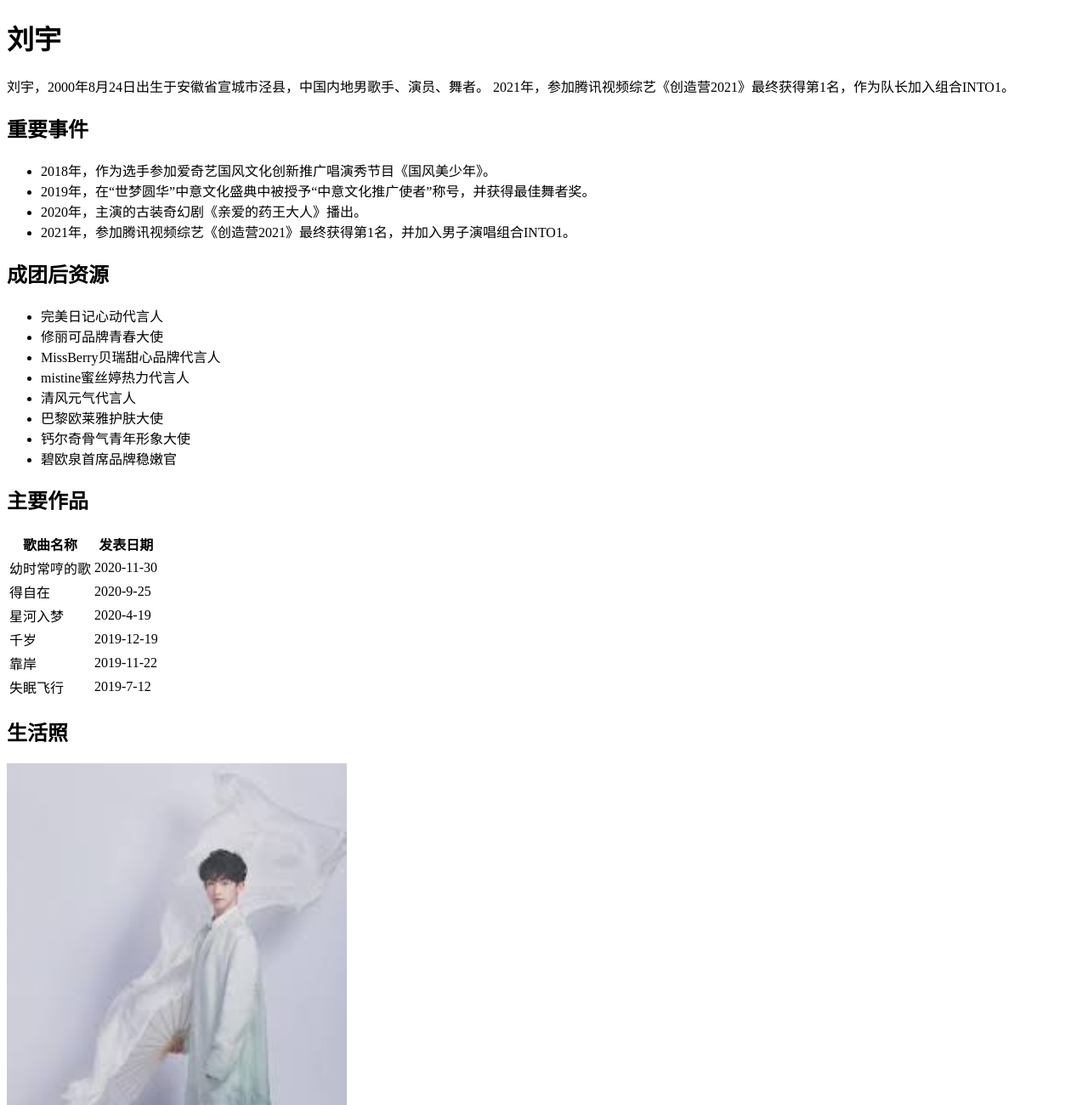
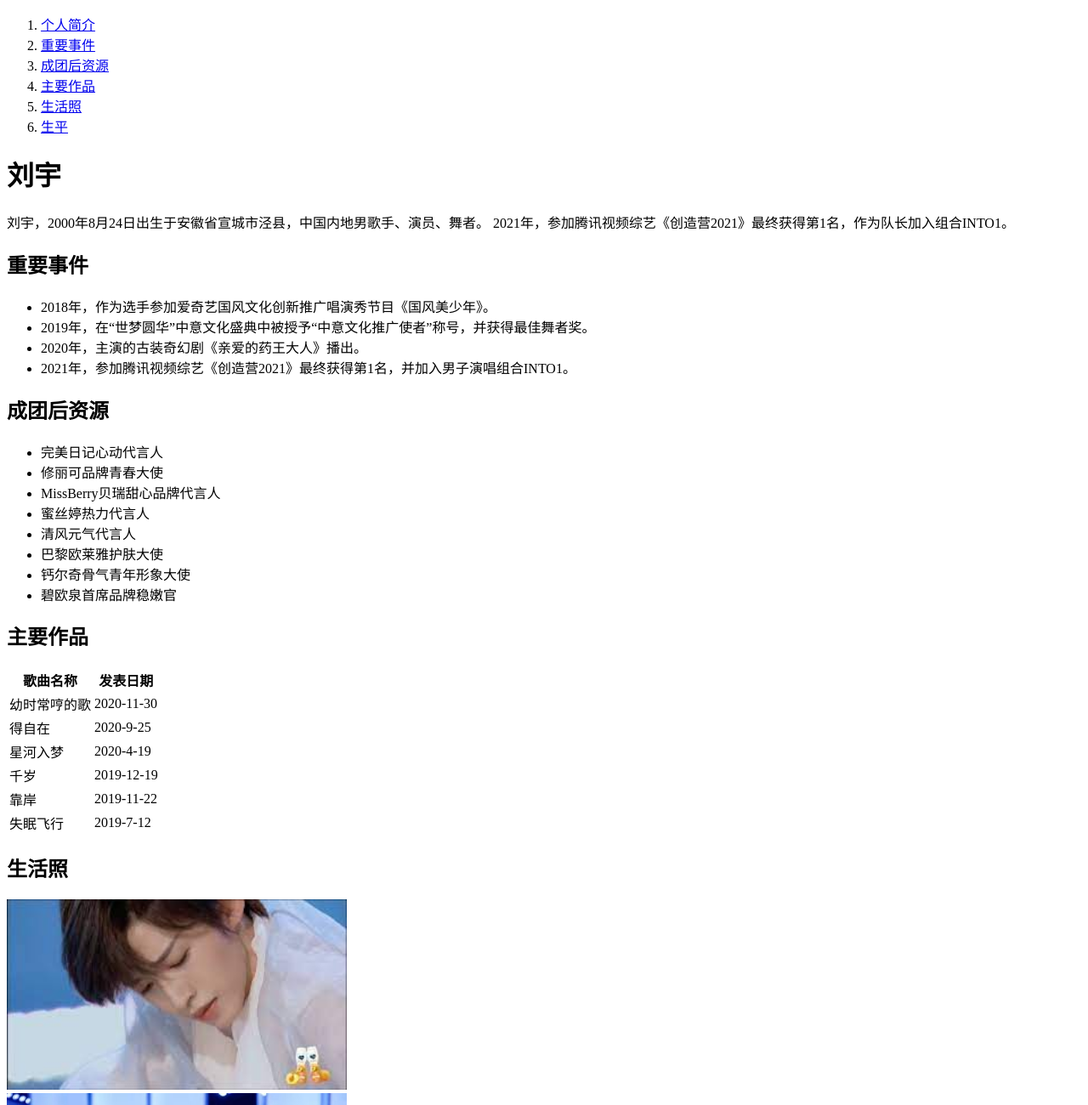
Before and after one commit to jankazhu/html---4, a plain HTML site: page index.html in a window 1280 px wide. Shown: the top 1300 px of the page at 85% size. Drawn offline with Linux system fonts and the light colour scheme.

Commit message:
更新index.html

```diff
--- a/index.html
+++ b/index.html
@@ -3,7 +3,10 @@
   <head>
     <meta charset="UTF-8" />
     <meta http-equiv="X-UA-Compatible" content="IE=edge" />
-    <meta name="viewport" content="width=device-width, initial-scale=1.0" />
+    <meta
+      name="viewport"
+      content="width=device-width, initial-scale=1.0, minimum-scale=1.0, maximum-scale=1.0, user-scalable=no"
+    />
     <title>刘宇</title>
     <style>
       img {
@@ -12,12 +15,22 @@
     </style>
   </head>
   <body>
-    <h1>刘宇</h1>
+    <nav>
+      <ol>
+        <li><a href="#刘宇">个人简介</a></li>
+        <li><a href="#events">重要事件</a></li>
+        <li><a href="#sources">成团后资源</a></li>
+        <li><a href="#works">主要作品</a></li>
+        <li><a href="#pictures">生活照</a></li>
+        <li><a href="#life">生平</a></li>
+      </ol>
+    </nav>
+    <h1 id="刘宇">刘宇</h1>
     <p>
       刘宇，2000年8月24日出生于安徽省宣城市泾县，中国内地男歌手、演员、舞者。
       2021年，参加腾讯视频综艺《创造营2021》最终获得第1名，作为队长加入组合INTO1。
     </p>
-    <h2>重要事件</h2>
+    <h2 id="events">重要事件</h2>
     <ul>
       <li>
         2018年，作为选手参加爱奇艺国风文化创新推广唱演秀节目《国风美少年》。
@@ -30,18 +43,18 @@
         2021年，参加腾讯视频综艺《创造营2021》最终获得第1名，并加入男子演唱组合INTO1。
       </li>
     </ul>
-    <h2>成团后资源</h2>
+    <h2 id="sources">成团后资源</h2>
     <ul>
       <li>完美日记心动代言人</li>
       <li>修丽可品牌青春大使</li>
       <li>MissBerry贝瑞甜心品牌代言人</li>
-      <li>mistine蜜丝婷热力代言人</li>
+      <li>蜜丝婷热力代言人</li>
       <li>清风元气代言人</li>
       <li>巴黎欧莱雅护肤大使</li>
       <li>钙尔奇骨气青年形象大使</li>
       <li>碧欧泉首席品牌稳嫩官</li>
     </ul>
-    <h2>主要作品</h2>
+    <h2 id="works">主要作品</h2>
     <table>
       <thead>
         <tr>
@@ -76,11 +89,23 @@
         </tr>
       </tbody>
     </table>
-    <h2>生活照</h2>
-    <div><img width="400" src="images/小仙男.jpg" alt="图片1" /></div>
-    <div><img width="400" src="images/小仙男2.jpg" alt="图片2" /></div>
-    <div><img width="400" src="images/小仙男3.jpg" alt="图片3" /></div>
-    <h2>生平</h2>
+    <h2 id="pictures">生活照</h2>
+    <div>
+      <a href="images/小仙男11.jpg" target="_blank">
+        <img width="400" src="images/小仙男11.jpg" alt="图片1" />
+      </a>
+    </div>
+    <div>
+      <a href="images/小仙男2.jpg" target="_blank">
+        <img width="400" src="images/小仙男2.jpg" alt="图片2" />
+      </a>
+    </div>
+    <div>
+      <a href="images/小仙男3.jpg" target="_blank">
+        <img width="400" src="images/小仙男3.jpg" alt="图片3" />
+      </a>
+    </div>
+    <h2 id="life">生平</h2>
     <p>
       刘宇在安徽泾县长大，4岁学舞蹈，2018年以安徽省专业第一名考入北舞，后因伤退学。
     </p>
```
Also changed, not shown: images/小仙男.jpg (deleted), images/小仙男11.jpg (added).
